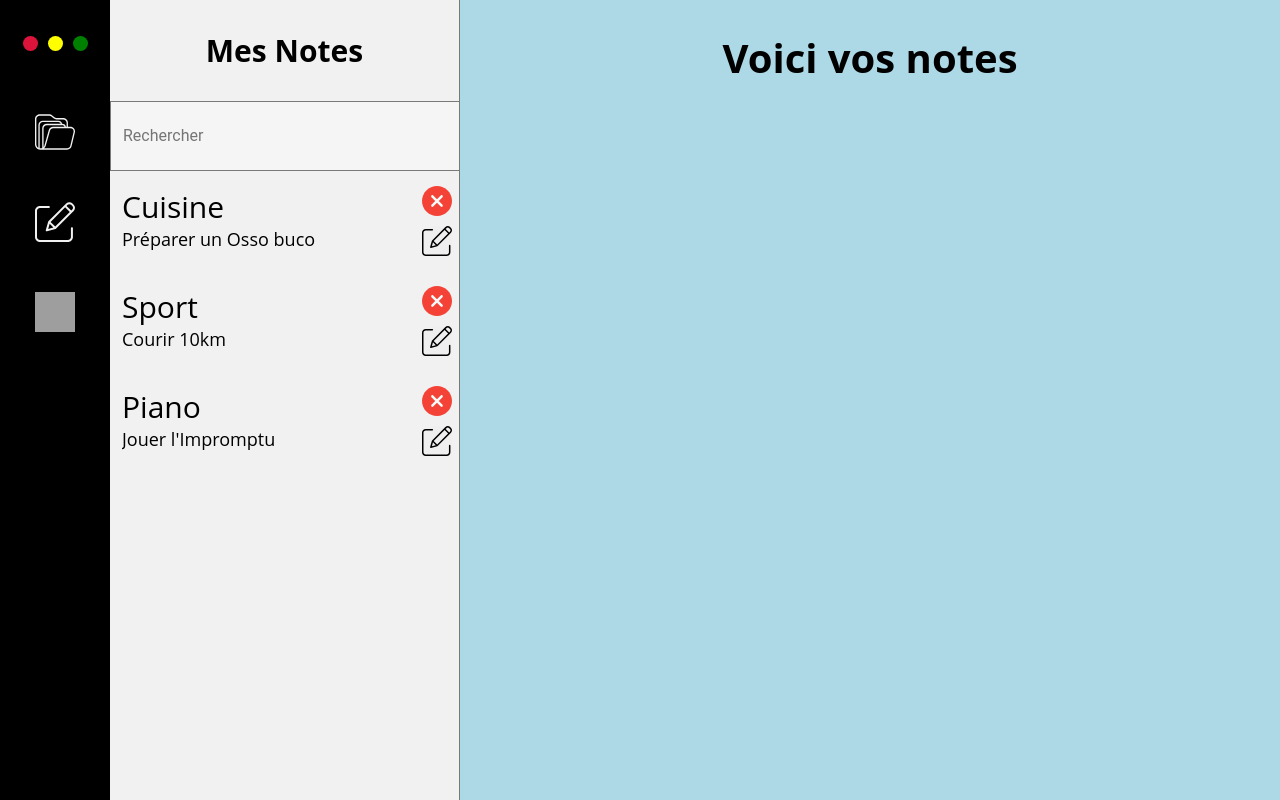
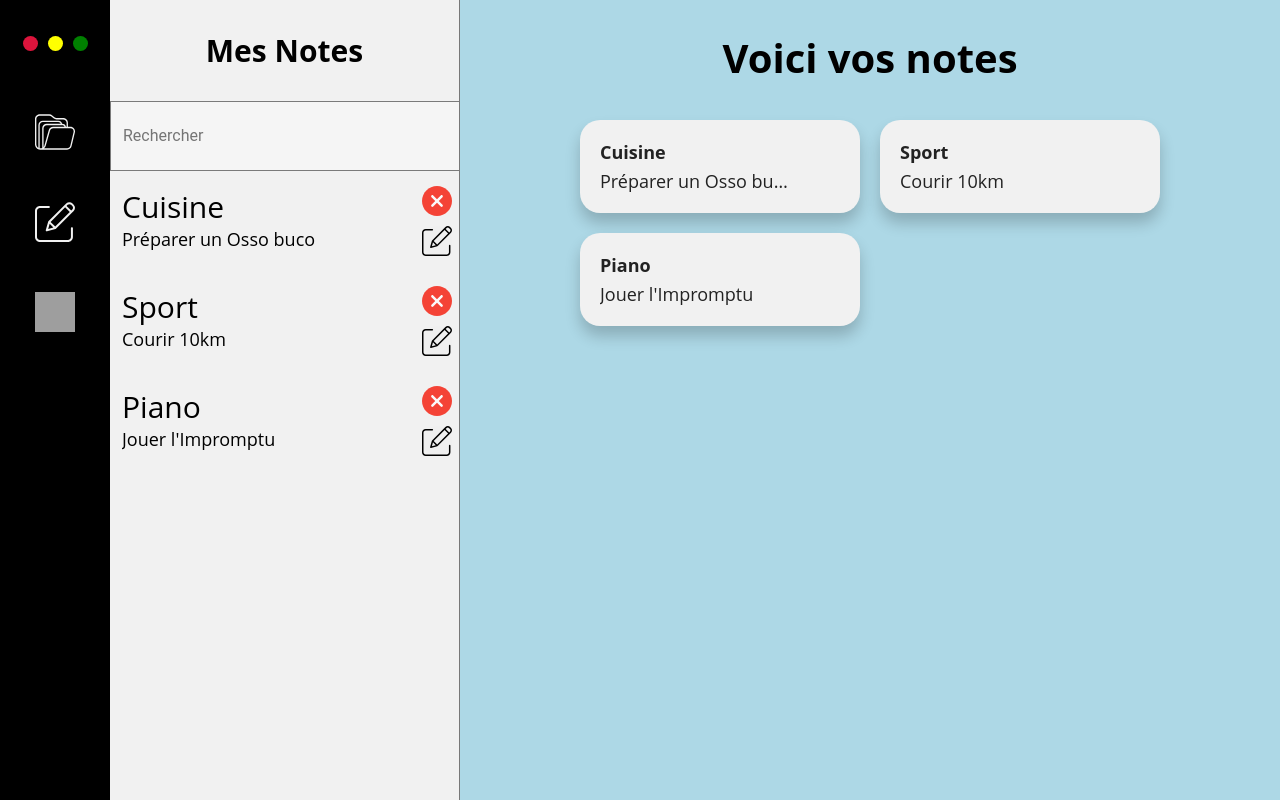
Before and after one commit to HuguesBriqueler/Reminder, a React (Create React App) app: page / in a window 1280 px wide. Built offline with nearby package versions, Linux system fonts and the light colour scheme; grey boxes are pictures that could not be loaded.

Commit message:
Rendered list of all notes & linking to dynamic path

```diff
--- a/src/components/ListNotes/ListNotes.jsx
+++ b/src/components/ListNotes/ListNotes.jsx
@@ -1,9 +1,23 @@
 import styles from "./ListNotes.module.css";
+import { useSelector } from "react-redux";
+import { Link } from "react-router-dom";
 
 export default function ListNotes() {
+  const { notes } = useSelector((state) => state.notesReducer);
+
   return (
     <div className={styles.container_content}>
       <h2>Voici vos notes</h2>
+      <ul className={styles.notes_list_card}>
+        {notes.map((note) => (
+          <Link to={{ pathname: `/note/${note.id}` }} key={note.id}>
+            <li>
+              <h2>{note.title}</h2>
+              <p>{note.subtitle}</p>
+            </li>
+          </Link>
+        ))}
+      </ul>
     </div>
   );
 }
```
